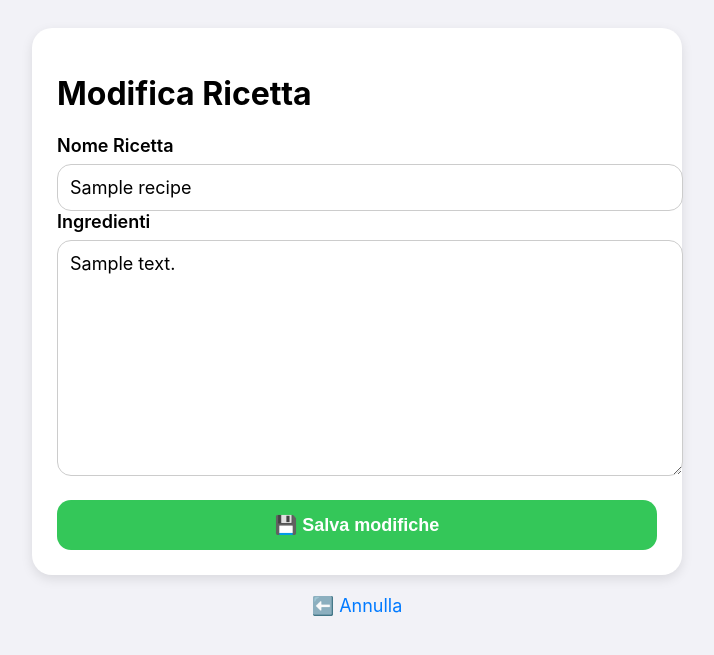
After one commit to baglionegianluca-spec/anti_spreco, a Flask app: page /recipe/1/edit in a window 1280 px wide. The commit adds this page. Shown: the top 655 px of the page, without its empty margins (283-997 px from the left). Run offline with Flask 3, Linux system fonts and the light colour scheme; the visitor is signed in with stand-in values (Sample User, id 1); a database or web service that is not in the repository returns one stand-in record (values such as "Sample title"); some libraries are stand-ins or nearby versions.

Commit message:
modifica ricetta

```diff
--- a/app.py
+++ b/app.py
@@ -654,6 +654,37 @@ def recipe_detail(recipe_id):
     return render_template("recipe_detail.html", recipe=recipe)
 
 
+# ============================
+#   MODIFICA RICETTA
+# ============================
+@app.route("/recipe/<int:recipe_id>/edit", methods=["GET", "POST"])
+@login_required
+def edit_recipe(recipe_id):
+    recipe = get_recipe(recipe_id)
+
+    if request.method == "POST":
+        new_name = request.form.get("name")
+        new_notes = request.form.get("notes")
+
+        conn = get_db()
+        cur = conn.cursor()
+        cur.execute("""
+            UPDATE recipes
+            SET name = %s, notes = %s
+            WHERE id = %s
+        """, (new_name, new_notes, recipe_id))
+        conn.commit()
+        cur.close()
+        conn.close()
+
+        return redirect(f"/recipe/{recipe_id}")
+
+    return render_template("edit_recipe.html", recipe=recipe)
+
+
+# ============================
+#   ELIMINA RICETTA
+# ============================
 
 @app.route("/recipe/<int:recipe_id>/delete", methods=["POST"])
 @login_required
--- /dev/null
+++ b/templates/edit_recipe.html
@@ -0,0 +1,81 @@
+<!DOCTYPE html>
+<html lang="it">
+<head>
+    <meta charset="UTF-8">
+    <title>Modifica Ricetta</title>
+    <meta name="viewport" content="width=device-width, initial-scale=1.0">
+
+    <style>
+        body {
+            padding: 20px;
+            font-family: -apple-system, BlinkMacSystemFont, "Segoe UI", Roboto;
+            background: #F2F2F7;
+        }
+
+        .card {
+            background: white;
+            padding: 25px;
+            border-radius: 20px;
+            box-shadow: 0 4px 12px rgba(0,0,0,0.1);
+            max-width: 600px;
+            margin: auto;
+        }
+
+        label {
+            font-size: 18px;
+            font-weight: 600;
+        }
+
+        input, textarea {
+            width: 100%;
+            margin-top: 8px;
+            padding: 12px;
+            font-size: 18px;
+            border-radius: 14px;
+            border: 1px solid #ccc;
+            font-family: inherit;
+        }
+
+        button {
+            width: 100%;
+            background: #34C759;
+            color: white;
+            padding: 14px;
+            border: none;
+            border-radius: 14px;
+            font-size: 18px;
+            margin-top: 20px;
+            font-weight: 700;
+        }
+
+        a.back-btn {
+            display: block;
+            text-align: center;
+            color: #007AFF;
+            margin-top: 20px;
+            font-size: 18px;
+            text-decoration: none;
+        }
+    </style>
+</head>
+
+<body>
+
+<div class="card">
+    <h1>Modifica Ricetta</h1>
+
+    <form method="POST">
+        <label>Nome Ricetta</label>
+        <input type="text" name="name" value="{{ recipe.name }}" required>
+
+        <label>Ingredienti</label>
+        <textarea name="notes" rows="10" required>{{ recipe.notes }}</textarea>
+
+        <button>💾 Salva modifiche</button>
+    </form>
+</div>
+
+<a href="/recipe/{{ recipe.id }}" class="back-btn">⬅️ Annulla</a>
+
+</body>
+</html>
```
Also changed, not shown: templates/recipe_detail.html (+22 -0 lines).
